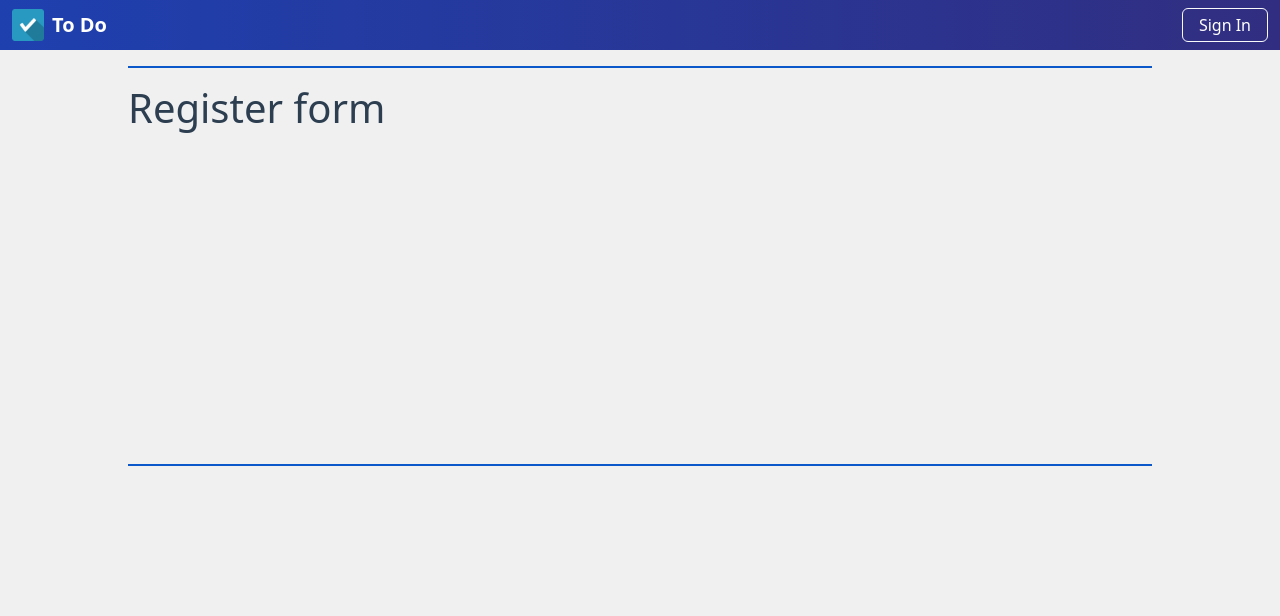
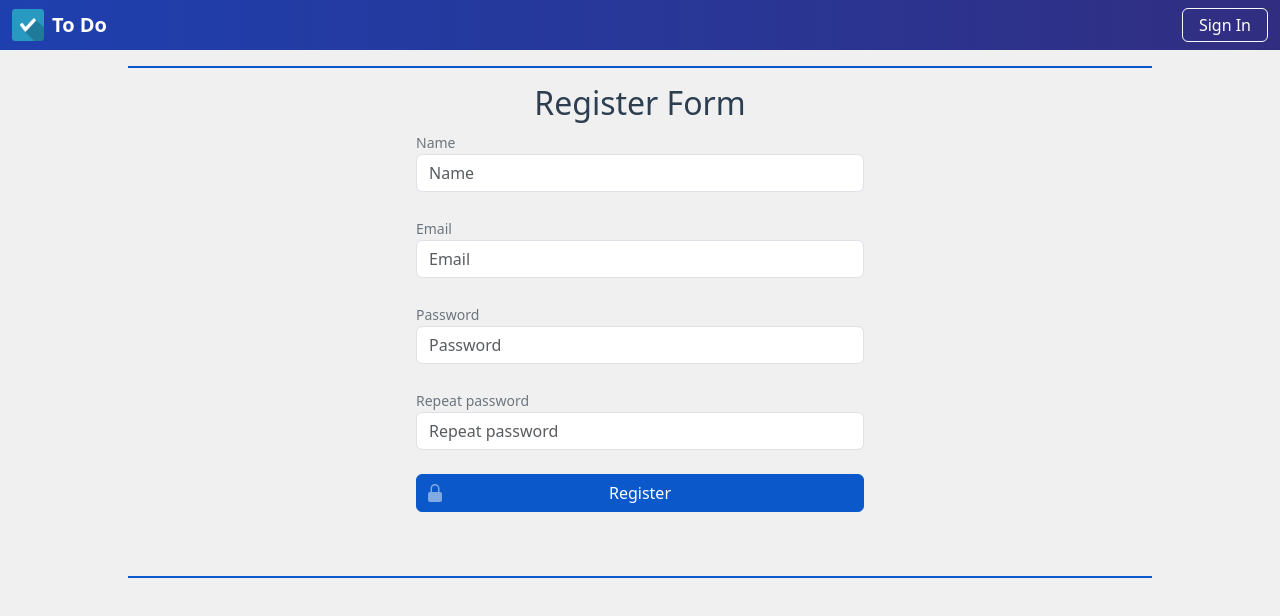
Before and after one commit to kolimbet/todo-composition-api, a Vue app: page /register in a window 1280 px wide. Shown: the top 616 px of the page. Built offline with nearby package versions, Linux system fonts and the light colour scheme; no server answers.

Commit message:
Added user registration

```diff
--- a/src/components/account/AccountPassword.vue
+++ b/src/components/account/AccountPassword.vue
@@ -3,8 +3,9 @@
     <h3 class="text-center">Change password</h3>
     <div class="d-flex justify-content-center align-items-center min-vh-50">
       <div class="w-percent-100 mw-md">
-        <template v-if="changePasswordIsCompleted">
+        <Transition name="fade" mode="out-in">
           <div
+            v-if="changePasswordIsCompleted"
             class="px-3 py-2 mx-auto mt-4 rounded-2 border border-green border-opacity-50 bg-green-light text-green-dark"
           >
             <div class="mb-4 text-center">
@@ -26,8 +27,7 @@
               </button>
             </div>
           </div>
-        </template>
-        <template v-else>
+          <div v-else>
             <!-- Request Error -->
             <ErrorSingle
               :is-error="errorTrigger"
@@ -116,7 +116,8 @@
                 {{ requestProcessing ? "Please wait" : "Update" }}
               </button>
             </div>
-        </template>
+          </div>
+        </Transition>
       </div>
     </div>
   </div>
--- a/src/components/auth/RegisterPage.vue
+++ b/src/components/auth/RegisterPage.vue
@@ -1,7 +1,299 @@
 <template>
   <div>
-    <h1>Register form</h1>
+    <h2 class="text-center">Register Form</h2>
+    <div
+      class="mb-4 d-flex justify-content-center align-items-center min-vh-50"
+    >
+      <div class="w-percent-100 mw-md">
+        <Transition name="fade" mode="out-in">
+          <div
+            v-if="registrationIsCompleted"
+            class="px-3 py-2 mx-auto mt-4 rounded-2 border border-green border-opacity-50 bg-green-light text-green-dark"
+          >
+            <div class="mb-4 text-center">
+              Registration completed successfully. Тow log in using the entered
+              email and password
+            </div>
+
+            <div class="text-center">
+              <button
+                @click="router.push({ name: 'login' })"
+                title="Go to the login page"
+                class="btn btn-green text-white w-24"
+              >
+                Ok
+              </button>
+            </div>
+          </div>
+          <div v-else>
+            <!-- Request Error -->
+            <ErrorSingle
+              :is-error="errorTrigger"
+              :error-object="errorObject"
+              :reload-trigger="triggerForReloadingErrors"
+              class="mb-4"
+            />
+
+            <div class="mb-4">
+              <label for="form-name" class="fs-sm text-secondary">Name</label>
+              <input
+                v-model="form.name"
+                id="form-name"
+                type="email"
+                class="form-control"
+                placeholder="Name"
+              />
+
+              <ErrorList
+                :error-list="v$.form.name.$errors"
+                :reload-trigger="triggerForReloadingErrors"
+              />
+            </div>
+
+            <div class="mb-4">
+              <label for="form-email" class="fs-sm text-secondary">Email</label>
+              <input
+                v-model="form.email"
+                id="form-email"
+                type="email"
+                class="form-control"
+                placeholder="Email"
+              />
+
+              <ErrorList
+                :error-list="v$.form.email.$errors"
+                :reload-trigger="triggerForReloadingErrors"
+              />
+            </div>
+
+            <div class="mb-4">
+              <label for="form-password" class="fs-sm text-secondary"
+                >Password</label
+              >
+              <input
+                v-model="form.password"
+                id="form-password"
+                type="password"
+                class="form-control"
+                placeholder="Password"
+              />
+
+              <ErrorList
+                :error-list="v$.form.password.$errors"
+                :reload-trigger="triggerForReloadingErrors"
+              />
+            </div>
+
+            <div class="mb-4">
+              <label for="form-repeat-password" class="fs-sm text-secondary"
+                >Repeat password</label
+              >
+              <input
+                v-model="form.password_repeat"
+                id="form-repeat-password"
+                type="password"
+                class="form-control"
+                placeholder="Repeat password"
+              />
+
+              <ErrorList
+                :error-list="v$.form.password_repeat.$errors"
+                :reload-trigger="triggerForReloadingErrors"
+              />
+            </div>
+
+            <div class="mb-4">
+              <button
+                @click="register()"
+                type="button"
+                class="btn btn-blue w-percent-100 position-relative"
+              >
+                <span
+                  class="d-flex align-items-center text-light opacity-50 position-absolute top-0 bottom-0 start-0 ps-2"
+                >
+                  <svg
+                    class="h-5 w-5"
+                    xmlns="http://www.w3.org/2000/svg"
+                    viewBox="0 0 20 20"
+                    fill="currentColor"
+                    aria-hidden="true"
+                  >
+                    <path
+                      fill-rule="evenodd"
+                      d="M10 1a4.5 4.5 0 00-4.5 4.5V9H5a2 2 0 00-2 2v6a2 2 0 002 2h10a2 2 0 002-2v-6a2 2 0 00-2-2h-.5V5.5A4.5 4.5 0 0010 1zm3 8V5.5a3 3 0 10-6 0V9h6z"
+                      clip-rule="evenodd"
+                    />
+                  </svg>
+                </span>
+                {{ requestProcessing ? "Please wait" : "Register" }}
+              </button>
+            </div>
+          </div>
+        </Transition>
+      </div>
+    </div>
   </div>
 </template>
 
-<script setup></script>
+<script setup>
+import ErrorSingle from "../inc/ErrorSingle.vue";
+import ErrorList from "../inc/ErrorList.vue";
+
+import { computed, ref } from "vue";
+import { useVuelidate } from "@vuelidate/core";
+import {
+  required,
+  minLength,
+  email,
+  sameAs,
+  maxLength,
+  helpers,
+} from "@vuelidate/validators";
+import { useRouter } from "vue-router";
+import { useRequest } from "@/composables/request";
+import api from "@/api";
+
+const form = ref({
+  name: "",
+  email: "",
+  password: "",
+  password_repeat: "",
+});
+
+const registrationIsCompleted = ref(false);
+
+const router = useRouter();
+const {
+  requestProcessing,
+  triggerForReloadingErrors,
+  errorTrigger,
+  errorObject,
+  setError,
+  reloadErrors,
+} = useRequest();
+
+const registerRules = computed(() => ({
+  form: {
+    name: {
+      required,
+      minLength: minLength(1),
+      maxLength: maxLength(50),
+      isFree: helpers.withMessage(
+        ({ $response }) => $response?.message || "Invalid Data",
+        helpers.withAsync(nameIsFree)
+      ),
+    },
+    email: {
+      required,
+      email,
+      isFree: helpers.withMessage(
+        ({ $response }) => $response?.message || "Invalid Data",
+        helpers.withAsync(emailIsFree)
+      ),
+    },
+    password: {
+      required,
+      minLength: minLength(6),
+      maxLength: maxLength(25),
+    },
+    password_repeat: {
+      required,
+      sameAsPassword: sameAs(form.value.password),
+    },
+  },
+}));
+
+const v$ = useVuelidate(
+  registerRules,
+  { form },
+  {
+    $lazy: true,
+  }
+);
+
+function nameIsFree(value) {
+  let result = {
+    $valid: false,
+    message: "This name is already being used by another user",
+  };
+
+  return new Promise((resolve, reject) => {
+    // if Name already not valid stop the validating
+    if (
+      v$.value.form.name.required.$invalid ||
+      v$.value.form.name.minLength.$invalid ||
+      v$.value.form.name.maxLength.$invalid
+    ) {
+      result.$valid = true;
+      resolve(result);
+    } else {
+      api
+        .nameIsFree(value)
+        .then((data) => {
+          result.$valid = data;
+          resolve(result);
+        })
+        .catch((err) => {
+          // console.log(`set namelIsFree error message: ${err}`);
+          result.message = err;
+          reject(result);
+        });
+    }
+  });
+}
+
+function emailIsFree(value) {
+  let result = {
+    $valid: false,
+    message: "The Email has already been taken",
+  };
+
+  return new Promise((resolve, reject) => {
+    // if Email already not valid stop the validating
+    if (
+      v$.value.form.email.required.$invalid ||
+      v$.value.form.email.email.$invalid
+    ) {
+      result.$valid = true;
+      resolve(result);
+    } else {
+      api
+        .emailIsFree(value)
+        .then((data) => {
+          result.$valid = data;
+          resolve(result);
+        })
+        .catch((err) => {
+          // console.log(`set emailIsFree error message: ${err}`);
+          result.message = err;
+          reject(result);
+        });
+    }
+  });
+}
+
+function register() {
+  if (requestProcessing.value) return;
+  requestProcessing.value = true;
+  reloadErrors();
+
+  v$.value.$validate().then(() => {
+    // console.log(v$.value);
+    if (v$.value.$invalid) {
+      requestProcessing.value = false;
+    } else {
+      api
+        .register(form.value)
+        .then(() => {
+          registrationIsCompleted.value = true;
+        })
+        .catch((err) => {
+          setError(err);
+        })
+        .finally(() => {
+          requestProcessing.value = false;
+        });
+    }
+  });
+}
+</script>
```
Lines whose indentation alone changed are shown as unchanged.
